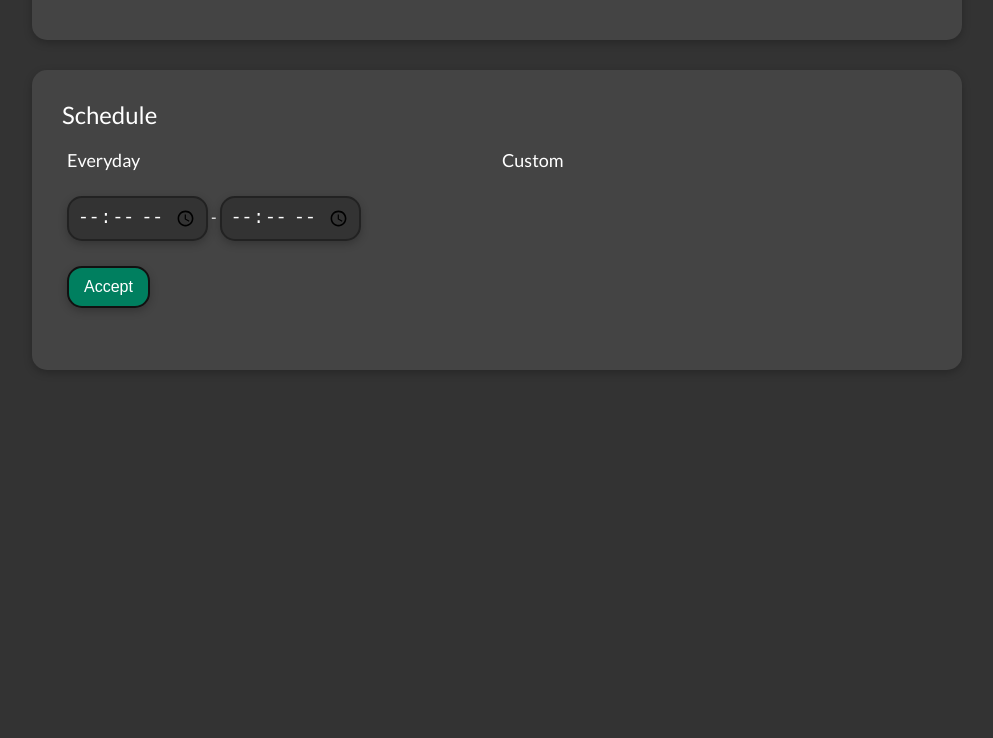
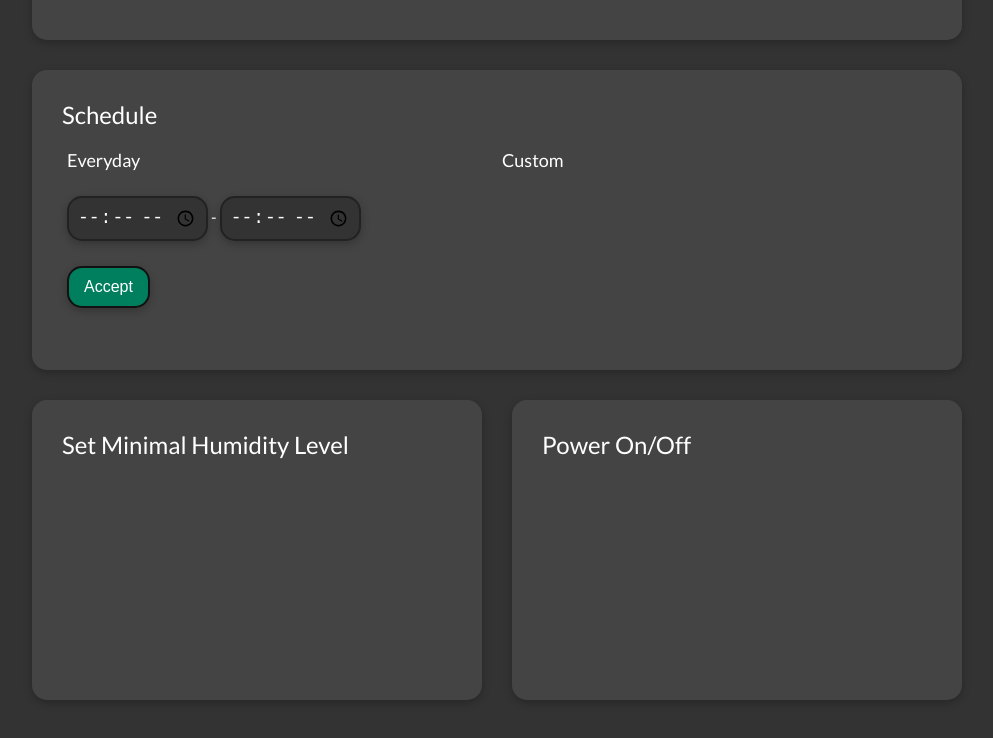
Before and after one commit to kubaplayer05/VentOn-frontend, a website built with Parcel: page src/index.html in a window 1280 px wide. Shown: the part 1653-2391 px from the top of the page, without its empty margins (143-1136 px from the left). Before the commit the page ends 2123 px from the top, so only its background shows below. Built offline with nearby package versions, Linux system fonts and the light colour scheme; files whose address does not match are found by name.

Commit message:
add humidity and power plan section

```diff
--- a/src/index.html
+++ b/src/index.html
@@ -53,6 +53,12 @@
 						</div>
 					</div>
 				</section>
+				<section class="section humidity-level">
+					<h2 class="section__title">Set Minimal Humidity Level</h2>
+				</section>
+				<section class="section power-plan">
+					<h2 class="section__title">Power On/Off</h2>
+				</section>
 			</div>
 		</main>
 		<footer class="footer"></footer>
--- a/src/js/index.js
+++ b/src/js/index.js
@@ -16,9 +16,6 @@ const options = {
 }
 
 // Chart settings
-
-// const DATA_COUNT = 6 // How much data on OX axis
-// const NUMBER_CFG = { count: DATA_COUNT, min: -10, max: 40 } // OY axis
 
 Chart.defaults.color = "#fff"
 
```
Also changed, not shown: dist/index.html, 5 other files.
